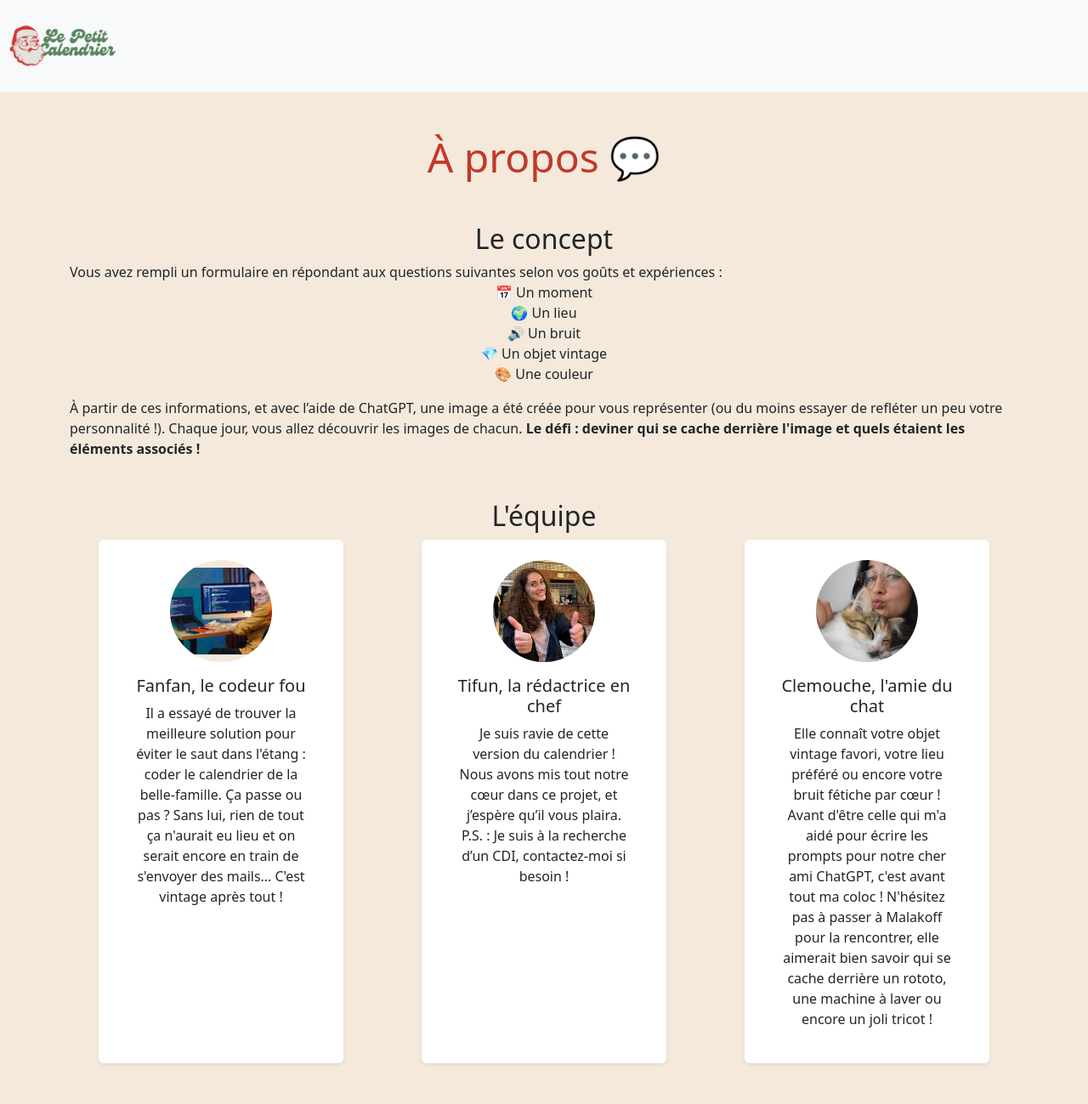
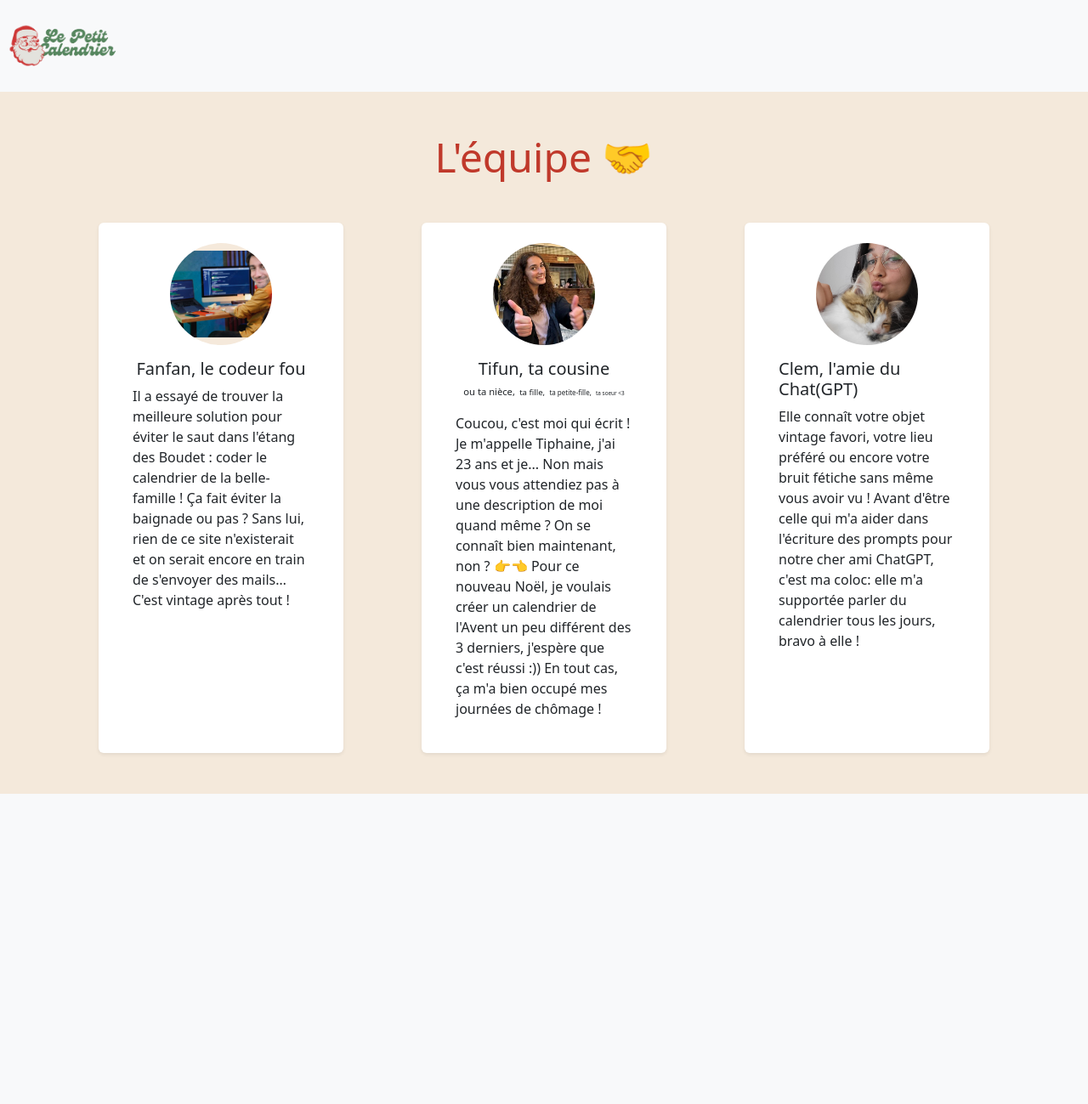
Before and after one commit to goudinium/calendrier, a Flask app: page /apropos in a window 1280 px wide. Shown: the whole page at 85% size. After the commit the page ends 934 px from the top, so only its background shows below. Run offline with Flask 3, Linux system fonts and the light colour scheme.

Commit message:
faq + CTA + affichage solution old day quand pas de reponse enrenregistrée

```diff
--- a/petitcalendrier/calendar/routes.py
+++ b/petitcalendrier/calendar/routes.py
@@ -13,7 +13,7 @@ calendar = Blueprint('calendar', __name__)
 @login_required
 def home():
     today = get_todays_day()
-    days = [14, 10, 11, 8, 22, 18, 21, 23, 16, 13, 5, 17, 3, 1, 9, 6, 7, 24, 12, 19, 15, 20, 2, 4]
+    days = [12, 8, 7, 5, 11, 24, 20, 1, 23, 13, 6, 19, 15, 4, 2, 18, 10, 22, 9, 21, 3, 16, 17, 14]
     open_gifts = {day for day in range(1, today)}
     todays_question = Question.query.filter_by(day=today).first()
     score = current_user.score
@@ -48,7 +48,7 @@ def day(day):
             return redirect(url_for("calendar.day", day=day))
         return render_template("todays_gift_without_answer.j2", form=form, challenge=challenge, day=day)
     elif day == today and answer != None:
-        return render_template("todays_gift_with_answer.j2", day=day, challenge=challenge, answer=answer)
+        return render_template("todays_gift_with_answer.j2", day=day, challenge=challenge, answer=answer, day_before=day-1)
     elif day < today and answer:
         return render_template("old_gift_with_answer.j2", day=day, answer=answer, question=question, challenge=challenge)
     elif day < today and not answer:
--- a/petitcalendrier/config.py
+++ b/petitcalendrier/config.py
@@ -1,4 +1,4 @@
 class Config:
     SECRET_KEY = '74f98e76805cca74c37072e4f2e715af'
     SQLALCHEMY_DATABASE_URI = 'sqlite:///site.db'
-    DAY = 11
+    DAY = 10
--- a/petitcalendrier/main/routes.py
+++ b/petitcalendrier/main/routes.py
@@ -5,3 +5,7 @@ main = Blueprint('main', __name__)
 @main.route("/apropos")
 def apropos():
     return render_template("apropos.j2")
+
+@main.route("/faq")
+def faq():
+    return render_template("faq.j2")
--- a/petitcalendrier/static/main.css
+++ b/petitcalendrier/static/main.css
@@ -63,6 +63,7 @@ input[type="text"], input[type="password"] {
     margin: 0;
     padding-top: 10vh;
 }
+
 
 .brown-background {
   background-color: #f4e9db;
@@ -192,3 +193,38 @@ input[type="text"], input[type="password"] {
   height: 120px; /* Taille de l'image */
   object-fit: cover; /* Pour s'assurer que l'image est bien recadrée en forme ronde */
 }
+
+
+.bonne-reponse {
+  color: green;
+}
+
+.btn-secondary {
+  background-color: #0d6efd;
+  border-color: #0d6efd;
+  box-shadow: none;
+}
+
+.btn-secondary:hover {
+  background-color: #0d6efd;  /* Bleu au survol */
+  border-color: #0d6efd;
+}
+
+/* État actif (lorsque le bouton est cliqué) */
+.btn-secondary:active {
+  background-color:#0d6efd;  /* Rouge au clic */
+  border-color: #0d6efd;
+}
+
+.fs-7 {
+  font-size: 0.7rem;
+}
+.fs-8 {
+  font-size: 0.6rem;
+}
+.fs-9 {
+  font-size: 0.5rem;
+}
+.fs-10 {
+  font-size: 0.4rem;
+}
--- a/petitcalendrier/templates/apropos.j2
+++ b/petitcalendrier/templates/apropos.j2
@@ -1,30 +1,9 @@
-<body style="background-color: #f4e9db;">
 {% extends "layout.j2" %}
-
 {% block content %}
-<div class="container py-5">
-  <h1 class="text-center mb-5">À propos 💬</h1>
-  <div class="mb-5">
-  <h2 class="text-center mb-2">Le concept</h2>
-    Vous avez rempli un formulaire en répondant aux questions suivantes selon vos goûts et expériences : </br>
-    <div class="text-center">
-    📅 Un moment </br>
-    🌍 Un lieu </br>
-    🔊 Un bruit </br>
-    💎 Un objet vintage </br>
-    🎨 Une couleur  </br>
-    <p>
-    </div>
-    <p></p>
-      À partir de ces informations, et avec l’aide de ChatGPT, une image a été créée pour vous représenter
-      (ou du moins essayer de refléter un peu votre personnalité !).
-      Chaque jour, vous allez découvrir les images de chacun. <b>Le défi : deviner qui se cache derrière l'image
-      et quels étaient les éléments associés !</b>
-    </p>
-  </div>
-
-  <h2 class="text-center mb-2">L'équipe</h2>
+<div class="container py-5 brown-background">
+  <h1 class="text-center mb-5">L'équipe 🤝</h1>
   <div class="row justify-content-center g-4">
+    <!-- Fanfan -->
     <div class="col-12 col-sm-6 col-md-4 d-flex justify-content-center">
       <div class="card shadow-sm p-4 border-0" style="max-width: 18rem;">
         <div class="d-flex justify-content-center">
@@ -36,14 +15,15 @@
         </div>
         <div class="card-body text-center">
           <h5 class="card-title">Fanfan, le codeur fou</h5>
-          <p class="card-text">
-            Il a essayé de trouver la meilleure solution pour éviter le saut dans l'étang : coder le calendrier de la belle-famille. Ça passe ou pas ?
-            Sans lui, rien de tout ça n'aurait eu lieu et on serait encore en train de s'envoyer des mails… C'est vintage après tout !
+          <p class="card-text text-start">
+            Il a essayé de trouver la meilleure solution pour éviter le saut dans l'étang des Boudet : coder le calendrier de la belle-famille ! Ça fait éviter la baignade ou pas ?
+            Sans lui, rien de ce site n'existerait et on serait encore en train de s'envoyer des mails… C'est vintage après tout !
           </p>
         </div>
       </div>
     </div>
 
+    <!-- Tifun -->
     <div class="col-12 col-sm-6 col-md-4 d-flex justify-content-center">
       <div class="card shadow-sm p-4 border-0" style="max-width: 18rem;">
         <div class="d-flex justify-content-center">
@@ -54,14 +34,21 @@
             style="max-height: 180px; object-fit: cover;">
         </div>
         <div class="card-body text-center">
-          <h5 class="card-title">Tifun, la rédactrice en chef</h5>
-          <p class="card-text">
-            Je suis ravie de cette version du calendrier ! Nous avons mis tout notre cœur dans ce projet, et j’espère qu’il vous plaira. P.S. : Je suis à la recherche d’un CDI, contactez-moi si besoin !
+          <h5 class="card-title">
+            <span class="card-title">Tifun, ta cousine</span> <p>
+            <span class="fs-7">ou ta nièce,</span>
+            <span class="fs-8">ta fille,</span>
+            <span class="fs-9">ta petite-fille,</span>
+            <span class="fs-10">ta soeur <3</span>
+          </h5>
+          <p class="card-text text-start mt-1">
+          Coucou, c'est moi qui écrit ! Je m'appelle Tiphaine, j'ai 23 ans et je... Non mais vous vous attendiez pas à une description de moi quand même ? On se connaît bien maintenant, non ? 👉👈 Pour ce nouveau Noël, je voulais créer un calendrier de l'Avent un peu différent des 3 derniers, j'espère que c'est réussi :)) En tout cas, ça m'a bien occupé mes journées de chômage !
           </p>
         </div>
       </div>
     </div>
 
+    <!-- Clemouche -->
     <div class="col-12 col-sm-6 col-md-4 d-flex justify-content-center">
       <div class="card shadow-sm p-4 border-0" style="max-width: 18rem;">
         <div class="d-flex justify-content-center">
@@ -71,17 +58,14 @@
             alt="Photo de Clem, passionnée de vintage et colocataire"
             style="max-height: 180px; object-fit: cover;">
         </div>
-        <div class="card-body text-center">
-          <h5 class="card-title">Clemouche, l'amie du chat</h5>
-          <p class="card-text">
-            Elle connaît votre objet vintage favori, votre lieu préféré ou encore votre bruit fétiche par cœur ! Avant d'être celle qui m'a aidé pour écrire les prompts pour notre cher ami ChatGPT, c'est avant tout ma coloc !
-            N'hésitez pas à passer à Malakoff pour la rencontrer, elle aimerait bien savoir qui se cache derrière un rototo, une machine à laver ou encore un joli tricot !
+        <div class="card-body">
+          <h5 class="card-title">Clem, l'amie du Chat(GPT)</h5>
+          <p class="card-text text-start">
+            Elle connaît votre objet vintage favori, votre lieu préféré ou encore votre bruit fétiche sans même vous avoir vu ! Avant d'être celle qui m'a aider dans l'écriture des prompts pour notre cher ami ChatGPT, c'est ma coloc: elle m'a supportée parler du calendrier tous les jours, bravo à elle !
           </p>
         </div>
       </div>
     </div>
-
-
   </div>
 </div>
 {% endblock %}
--- a/petitcalendrier/templates/home.j2
+++ b/petitcalendrier/templates/home.j2
@@ -2,9 +2,8 @@
 {% block content %}
 <div class="calendar-body full-height">
     <div class="row">
-      <h1 class="text-center mb-5"> Bonjour {{ first_name }}, découvre la case du jour 🎁 </h1>
+      <h1 class="text-center mb-3"> Bonjour {{ first_name }}, découvre la case du jour 🎁 </h1>
     </div>
-      <h3 style="color: #708b7e;">Ton score: {{ current_user.score }}</h3>
     {% for day in days %}
     {% if loop.index0 % 6 == 0 %}
     <div class="row">
--- a/petitcalendrier/templates/layout.j2
+++ b/petitcalendrier/templates/layout.j2
@@ -29,9 +29,13 @@
         <a class="nav-link active" aria-current="page" href="{{ url_for('calendar.score') }}">
           <span class="ms-1" style="white-space: nowrap;">🏆 Scores     </span>
         </a>
+        <a class="nav-link active" aria-current="page" href="{{ url_for('main.faq') }}">
+          <span class="ms-1" style="white-space: nowrap;">❓ FAQ         </span>
+        </a>
         <a class="nav-link active" aria-current="page" href="{{ url_for('main.apropos') }}">
-          <span class="ms-1" style="white-space: nowrap;">💬 A propos         </span>
+          <span class="ms-1" style="white-space: nowrap;">🤝 L'équipe        </span>
         </a>
+
 
         {%endif%}
         {% if current_user.is_admin %}
--- a/petitcalendrier/templates/todays_gift_with_answer.j2
+++ b/petitcalendrier/templates/todays_gift_with_answer.j2
@@ -27,5 +27,9 @@
                 </div>
             </div>
         </div>
+    En atttendant la solution du jour, tu peux consulter celle d'hier
+    <a class="btn btn-secondary" href="{{ url_for('calendar.day', day=day_before) }}">
+            Solution du jour {{ day_before}}
+    </a>
     </div>
 {% endblock content %}
```
Also changed, not shown: petitcalendrier/templates/faq.j2 (added, +80 -0 lines), petitcalendrier/templates/old_gift_with_answer.j2 (+8 -6 lines), petitcalendrier/templates/old_gift_without_answer.j2 (+41 -20 lines), petitcalendrier/templates/score.j2 (+7 -6 lines), questionnaire.csv (+10 -10 lines).
